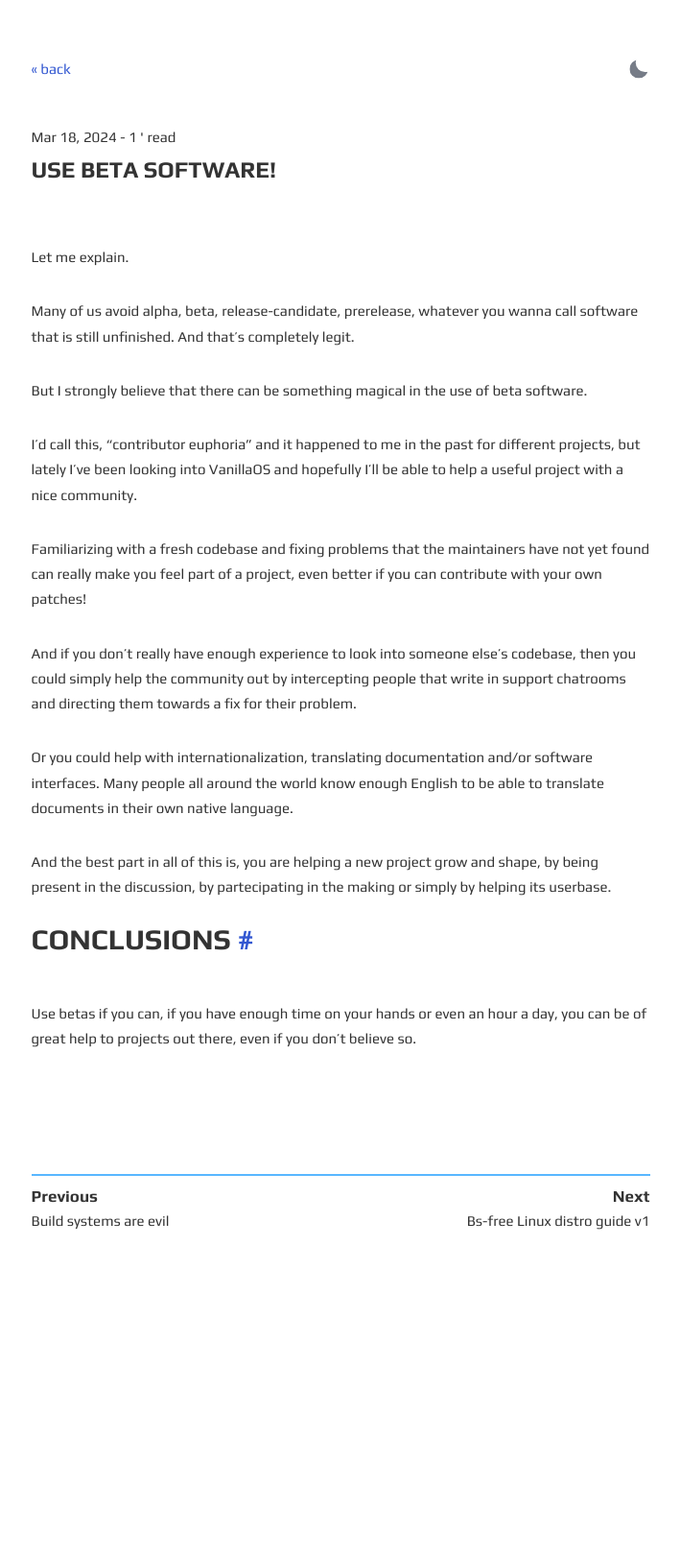
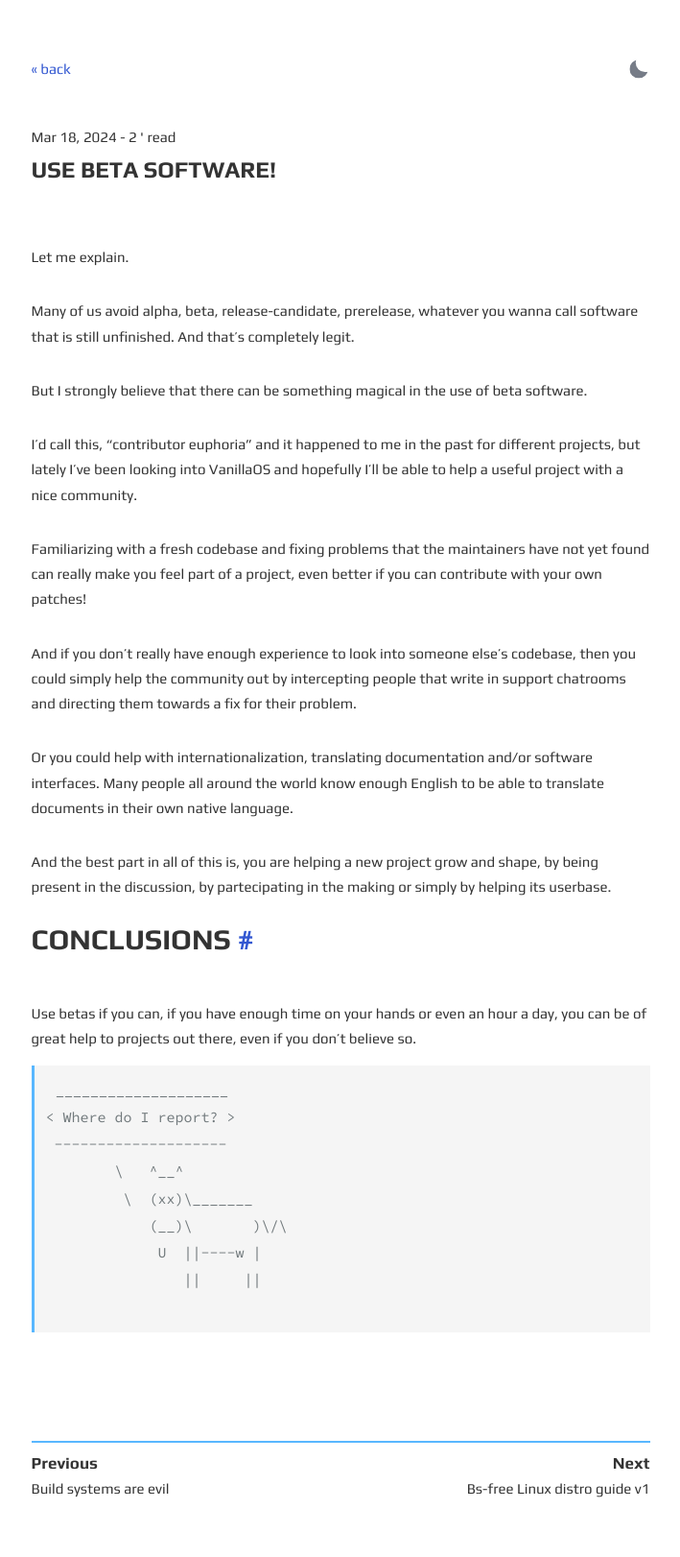
Before and after one commit to callb4ck/callb4ck.github.io, a Jekyll site: the page built from _posts/2024-03-18-use-beta-software.md, in a window 1280 px wide. Shown: the whole page at 96% size, without its empty margins (285-994 px from the left). Built offline with Jekyll 4.4.1, drawn with Linux system fonts in a browser that asks for light colours; before the commit the page ends 1343 px from its top, so only the background shows below that.

Commit message:
Adding cow

````diff
--- a/_posts/2024-03-18-use-beta-software.md
+++ b/_posts/2024-03-18-use-beta-software.md
@@ -23,3 +23,15 @@ And the best part in all of this is, you are helping a new project grow and shap
 # Conclusions
 
 Use betas if you can, if you have enough time on your hands or even an hour a day, you can be of great help to projects out there, even if you don't believe so.
+
+```
+ ____________________
+< Where do I report? >
+ --------------------
+        \   ^__^
+         \  (xx)\_______
+            (__)\       )\/\
+             U  ||----w |
+                ||     ||
+
+```
````
Also changed, not shown: _posts/2023-01-20-build-systems.md (+12 -0 lines), _posts/2024-03-23-bs-free-linux-distro-guide-v1.md (+12 -0 lines).
